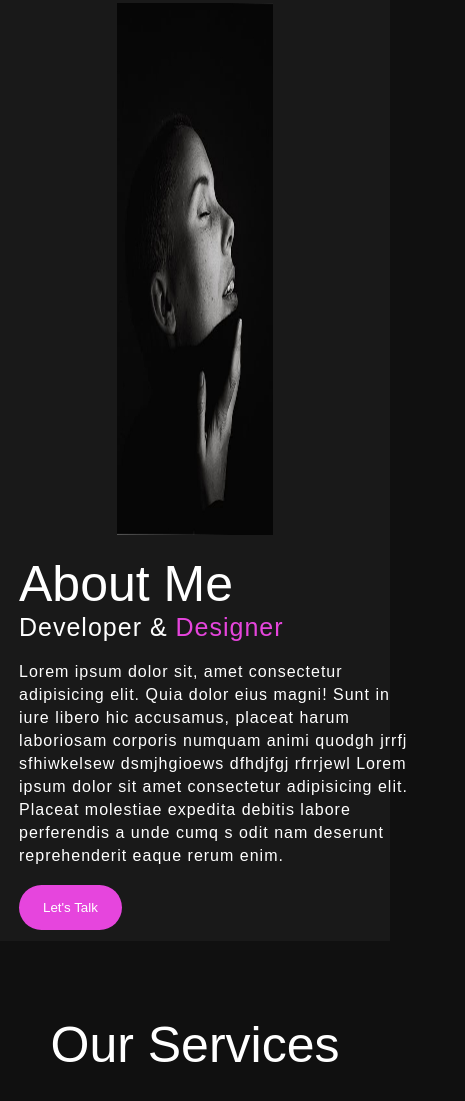
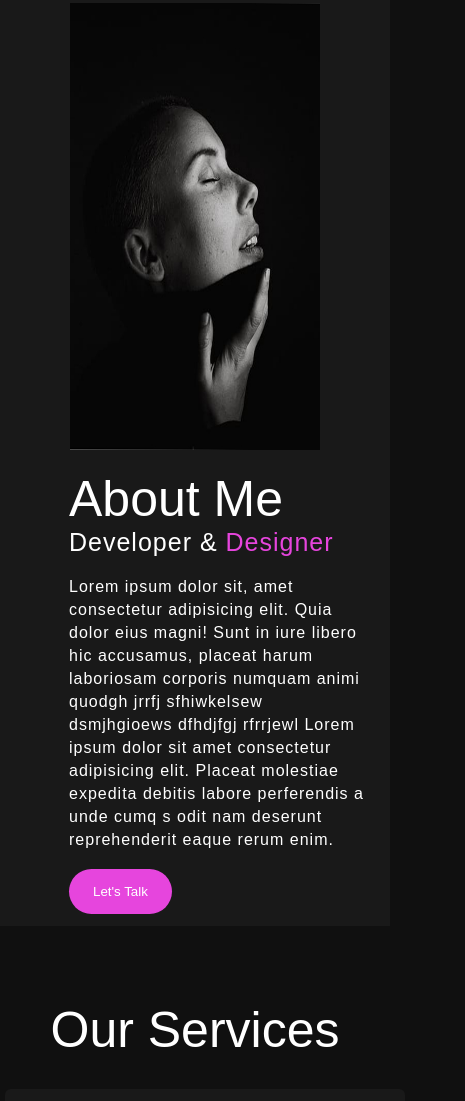
Before and after one commit to symplymuslimah/Mme-tech-port4olio, a plain HTML site: page index.html in a window 390 px wide. Shown: the part 893-1994 px from the top of the page, 465 px wide, since content can reach past the window. Drawn offline with nearby package versions, Linux system fonts and the light colour scheme.

Commit message:
Update style.css

```diff
--- a/style.css
+++ b/style.css
@@ -240,3 +240,10 @@ nav ul li {display:inline-block;
                 opacity: 1;
             }
         }
+@media screen and (max-width:480px) {
+    .btn{display:none;}
+    .minabout img { width:250px; height:53vh;}
+    .minabout .abt1 { display:flex; flex-direction:column;
+                     align-items:flex-start;
+                     width:300px;
+}
```
